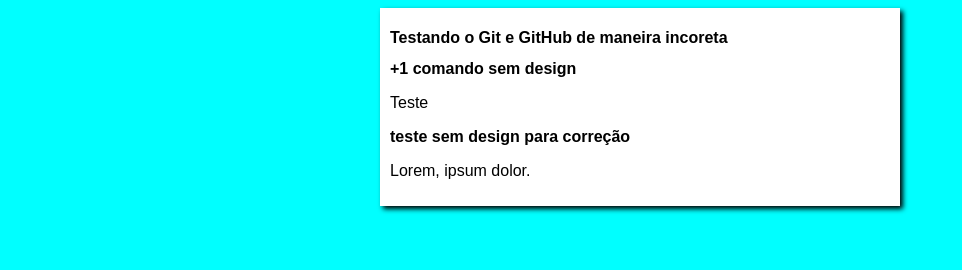
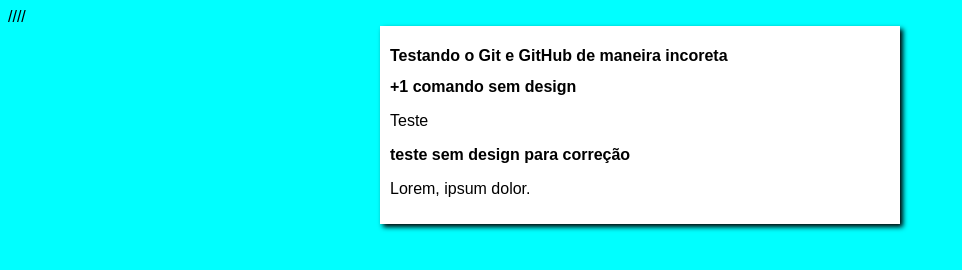
Before and after one commit to GabrielaVictorFerraz/projeto-site, a plain HTML site: page index.html in a window 1280 px wide. Shown: the whole page, without its empty margins (0-962 px from the left). Drawn offline with Linux system fonts and the light colour scheme.

Commit message:
Update index.html

```diff
--- a/index.html
+++ b/index.html
@@ -4,7 +4,7 @@
     <meta charset="UTF-8">
     <meta name="viewport" content="width=device-width, initial-scale=1.0">
     <title>Título do Site</title>
-    <link rel="stylesheet" href="estilos/styles.css">
+  //<link rel="stylesheet" href="estilos/styles.css">//
 </head>
 <body>
     <main>
```
